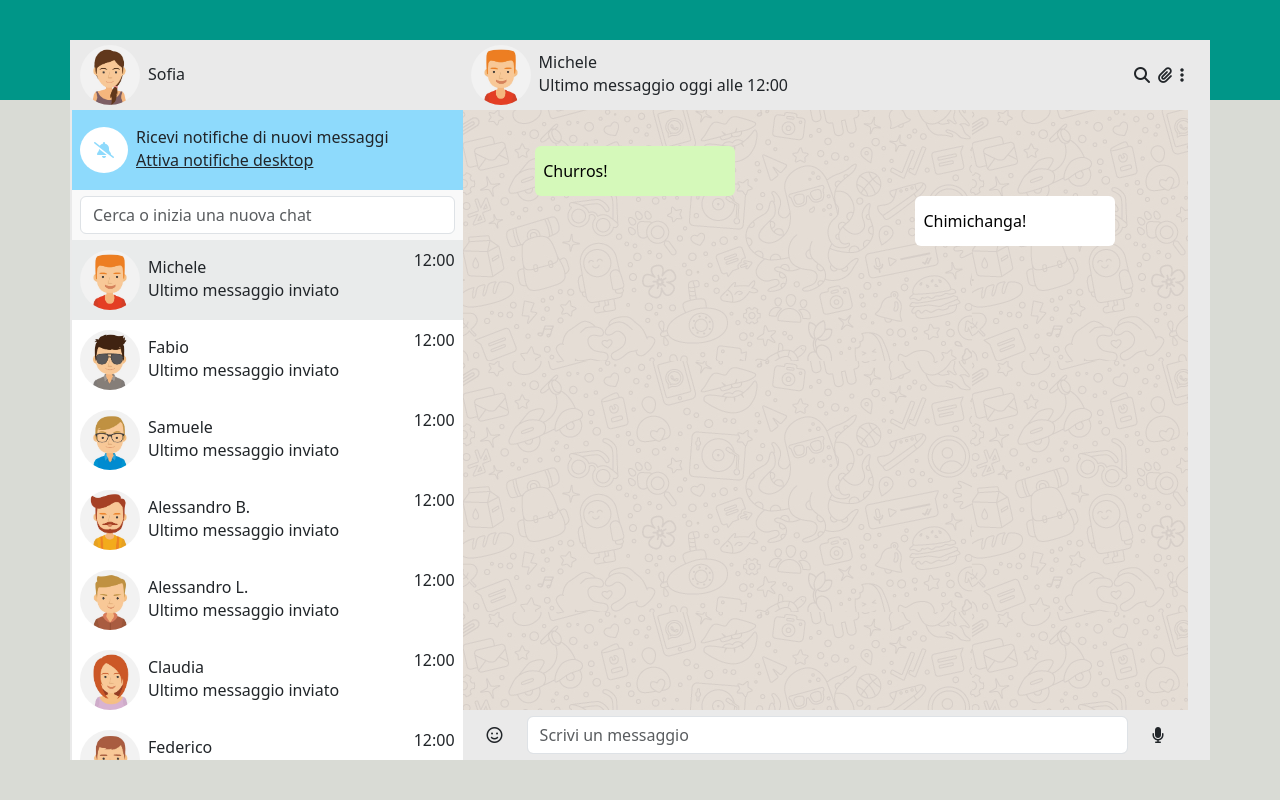
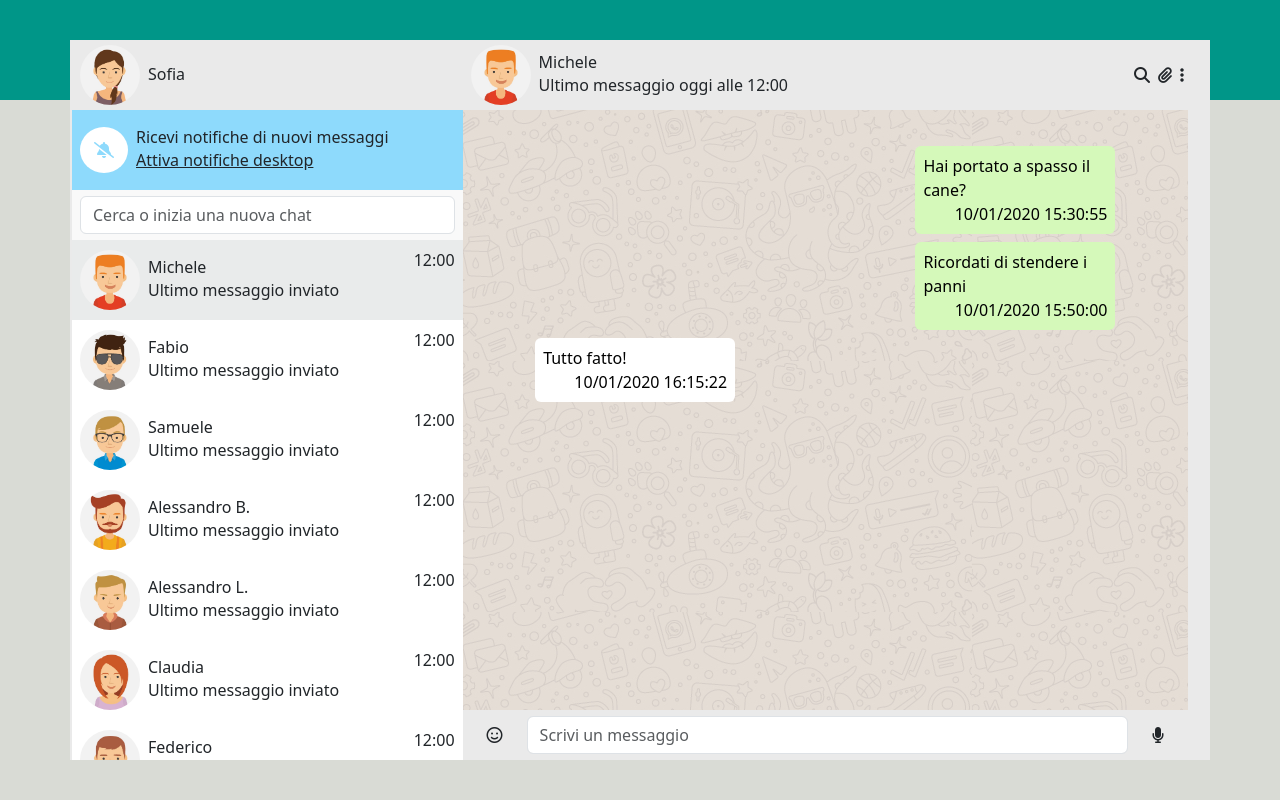
Before and after one commit to GersonMembrillo/vue-boolzapp, a plain HTML site: page index.html in a window 1280 px wide. Drawn offline with nearby package versions, Linux system fonts and the light colour scheme.

Commit message:
done milestone 2 (i guess, WIP) decorations l8r

```diff
--- a/css/style.css
+++ b/css/style.css
@@ -88,18 +88,26 @@
   background-color: #E9EBEB;
 }
 
-.mymessage {
+.message.sent {
   background-color: #D5F9BA;
   color: black;
   width: 200px;
-  height: 50px;
+  height: auto;
 }
 
-.yourmessage{
+.sent {
+  flex-direction: row-reverse;
+}
+
+.recieved {
+  flex-direction: row;
+}
+
+.message.received{
   background-color: white;
   color: black;
   width: 200px;
-  height: 50px;
+  height: auto;
 }
 
 .user-img {
--- a/index.html
+++ b/index.html
@@ -86,11 +86,16 @@
 						</div>
 						<div class="check bg-right overflow-auto">
 							<div class="text-area">
-								<div class="d-flex justify-content-start">
-									<div class="mymessage d-flex align-items-center ps-2 rounded">Churros!</div>
-								</div>
-								<div class="d-flex justify-content-end">
-									<div class="yourmessage d-flex align-items-center ps-2 rounded">Chimichanga!</div>
+								<div
+									class="d-flex mb-2"
+									:class="msg.status"
+									v-for="(msg, index) in contacts[activeUser].messages"
+									:key="index"
+								>
+									<div class="rounded p-2 message" :class="msg.status">
+										{{msg.message}}
+										<div class="time x-small text-end">{{msg.date}}</div>
+									</div>
 								</div>
 							</div>
 						</div>
```
